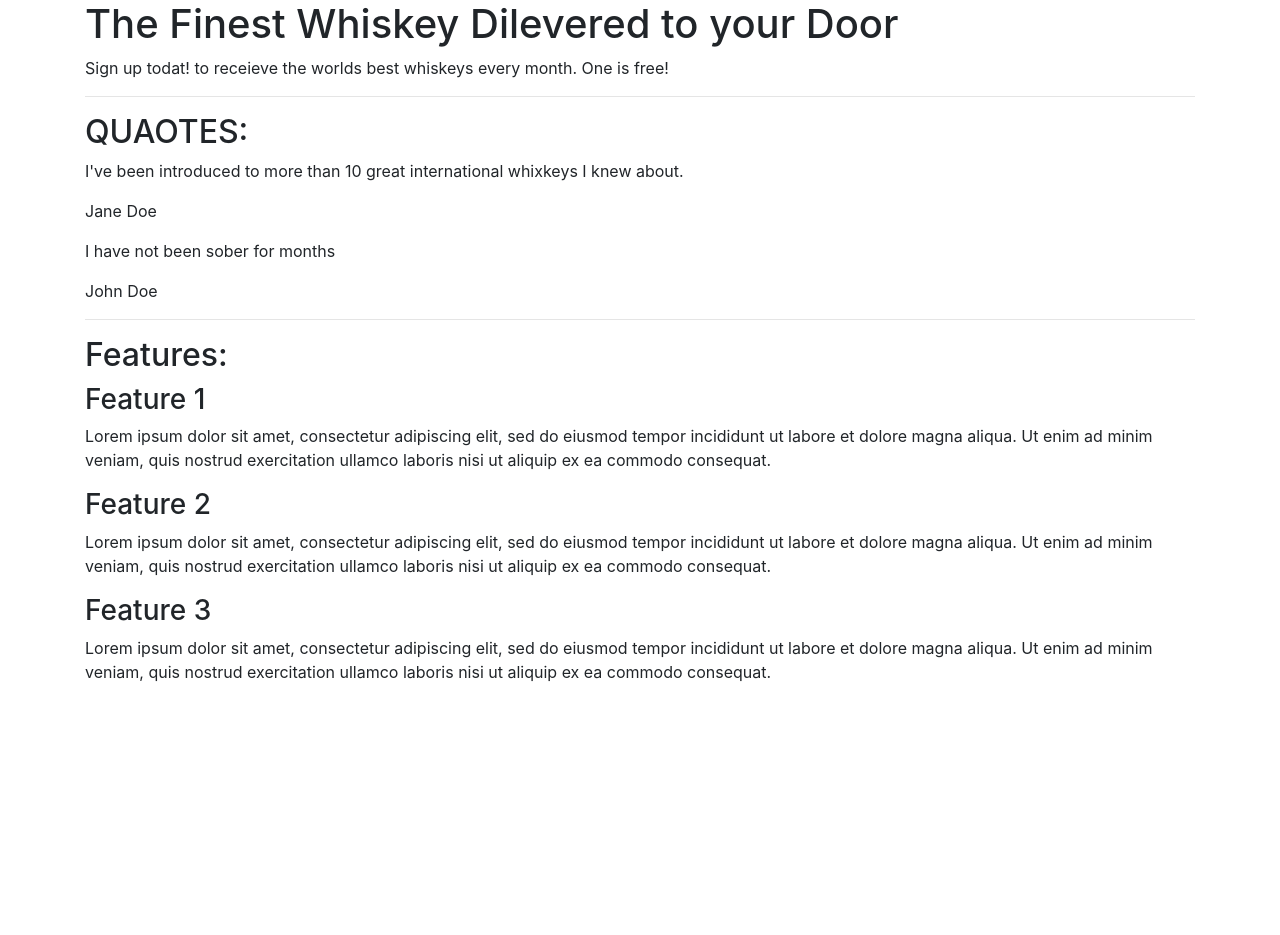
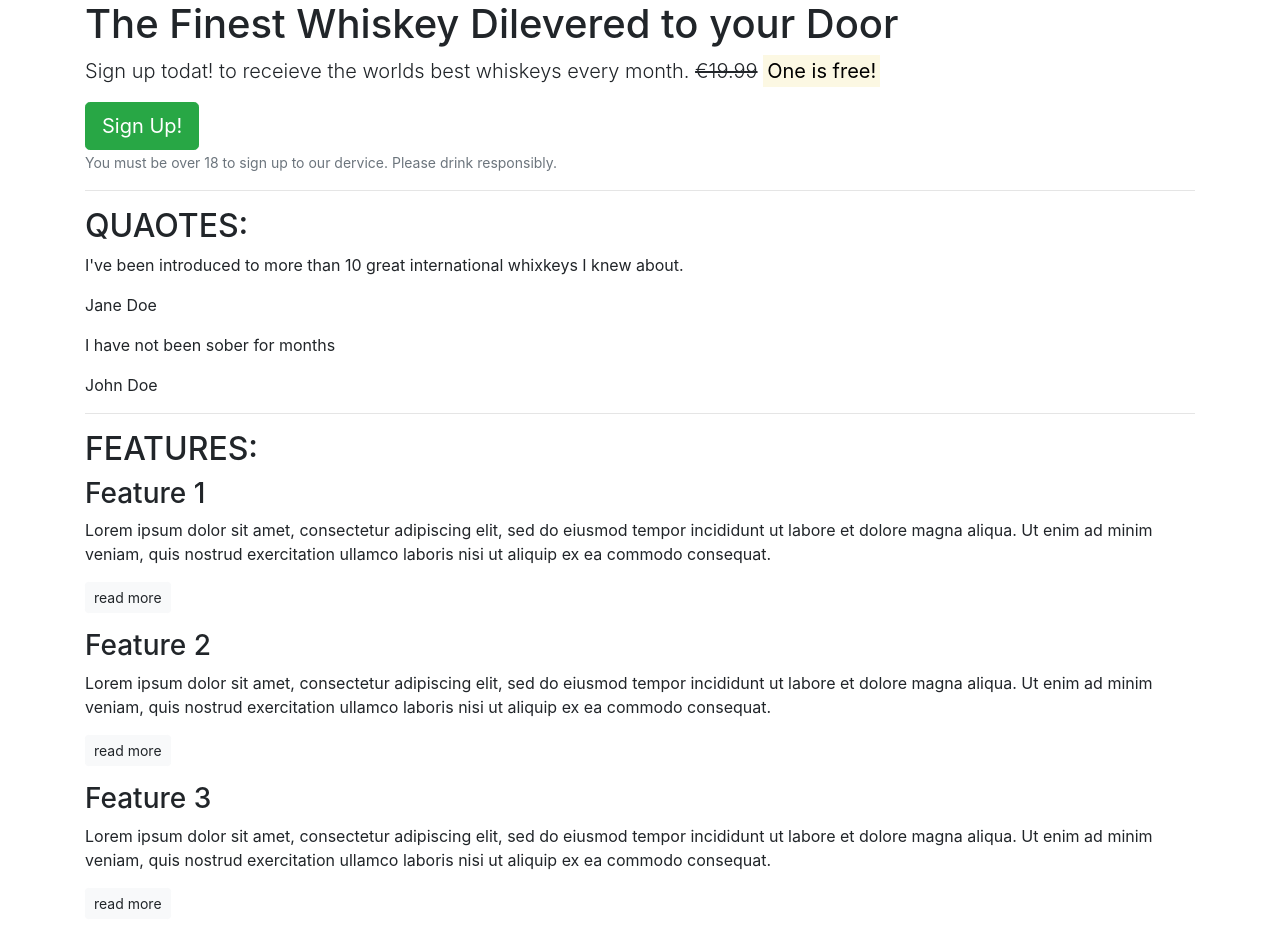
Before and after one commit to Pegrume88/Bootstrap, a plain HTML site: page index.html in a window 1280 px wide. Before the commit the page ends 800 px from the top, so only its background shows below. Drawn offline with nearby package versions, Linux system fonts and the light colour scheme.

Commit message:
vid 2 completed

```diff
--- a/index.html
+++ b/index.html
@@ -13,42 +13,49 @@
         <!-- callout-->
         <section class="callout">
             <h1>The Finest Whiskey Dilevered to your Door</h1>
-            <p>Sign up todat! to receieve the worlds best whiskeys every month.
-                One is free!
+            <p class="lead">Sign up todat! to receieve the worlds best whiskeys every month.
+                <s>€19.99</s> <strong><mark>One is free!</mark></strong>
             </p>
+            <button class="btn btn-success btn-lg">Sign Up!</button>
+            <p class="text-muted"><small>You must be over 18 to sign up to our dervice. Please drink responsibly.</small></p>
         </section>
         <!--/.callout-->
         <hr>
         <!--Quotes-->
         <section class="Quoates">
             <h2 class="text-uppercase">Quaotes: </h2>
-            <div class="quote">
+            <blockquote class="quote">
                 <p>I've been introduced to more than 10 great international whixkeys
                     I knew about.</p>
                 <p>Jane Doe<p>
-            </div>
-            <div class="quote">
+                </blockquote>
+            <blockquote class="quote">
                 <p>I have not been sober for months</p>
                 <p>John Doe</p>
-            </div>
+            </blockquote>
         </section>
         <!--\.Quotes-->
         <hr>
 
         <!--Features-->
         <section class="features">
-            <h2>Features:</h2>
+            <h2 class="text-uppercase">Features:</h2>
             <div class="feature">
                 <h3>Feature 1</h3>
                 <p>Lorem ipsum dolor sit amet, consectetur adipiscing elit, sed do eiusmod tempor incididunt ut labore et dolore magna aliqua. Ut enim ad minim veniam, quis nostrud exercitation ullamco laboris nisi ut aliquip ex ea commodo consequat.</p>
+                <p><a class="btn btn-sm btn-light" href="">read more</a></p>
             </div>
             <div class="feature">
                 <h3>Feature 2</h3>
                 <p>Lorem ipsum dolor sit amet, consectetur adipiscing elit, sed do eiusmod tempor incididunt ut labore et dolore magna aliqua. Ut enim ad minim veniam, quis nostrud exercitation ullamco laboris nisi ut aliquip ex ea commodo consequat.</p>
+                <p><a class="btn btn-sm btn-light" href="">read more</a></p>
+
             </div>
             <div class="feature">
                 <h3>Feature 3</h3>
                 <p>Lorem ipsum dolor sit amet, consectetur adipiscing elit, sed do eiusmod tempor incididunt ut labore et dolore magna aliqua. Ut enim ad minim veniam, quis nostrud exercitation ullamco laboris nisi ut aliquip ex ea commodo consequat.</p>
+                <p><a class="btn btn-sm btn-light" href="">read more</a></p>
+
             </div>
         </section>
         <!-- /.features -->
```
